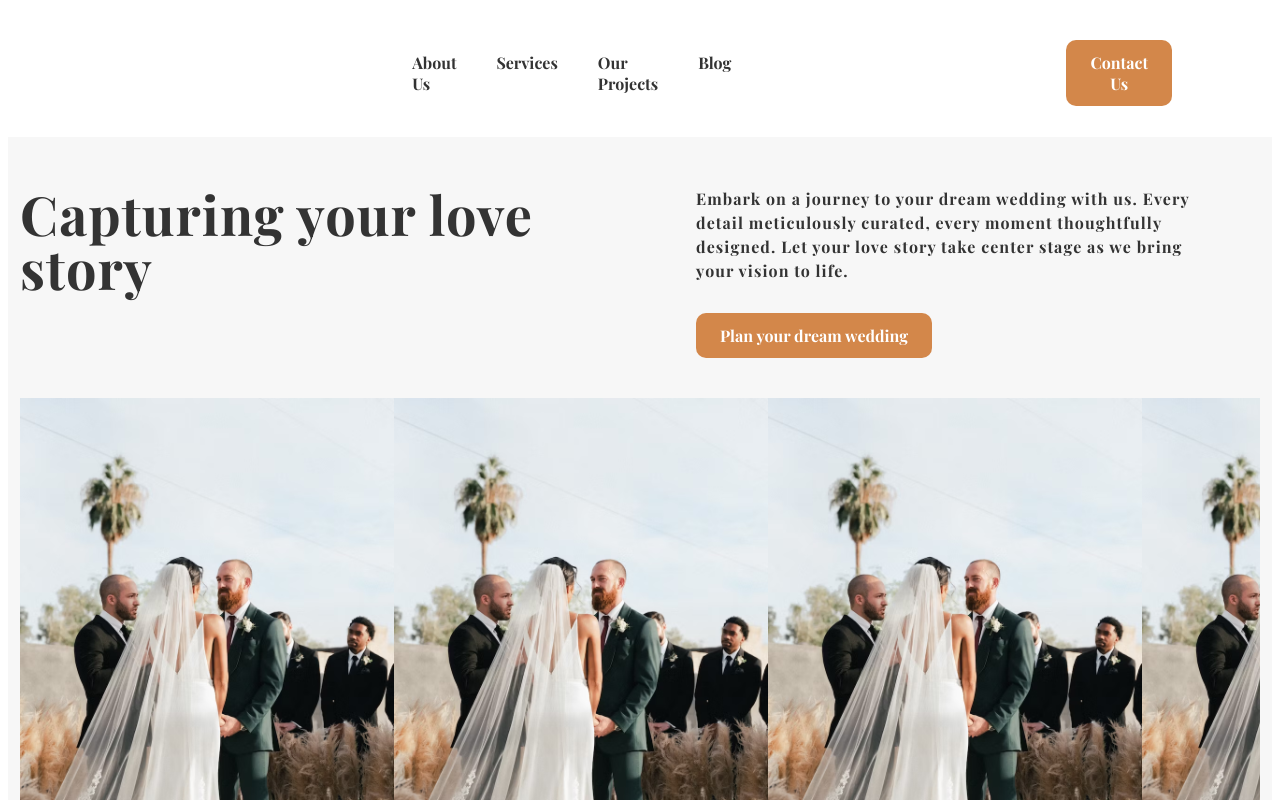
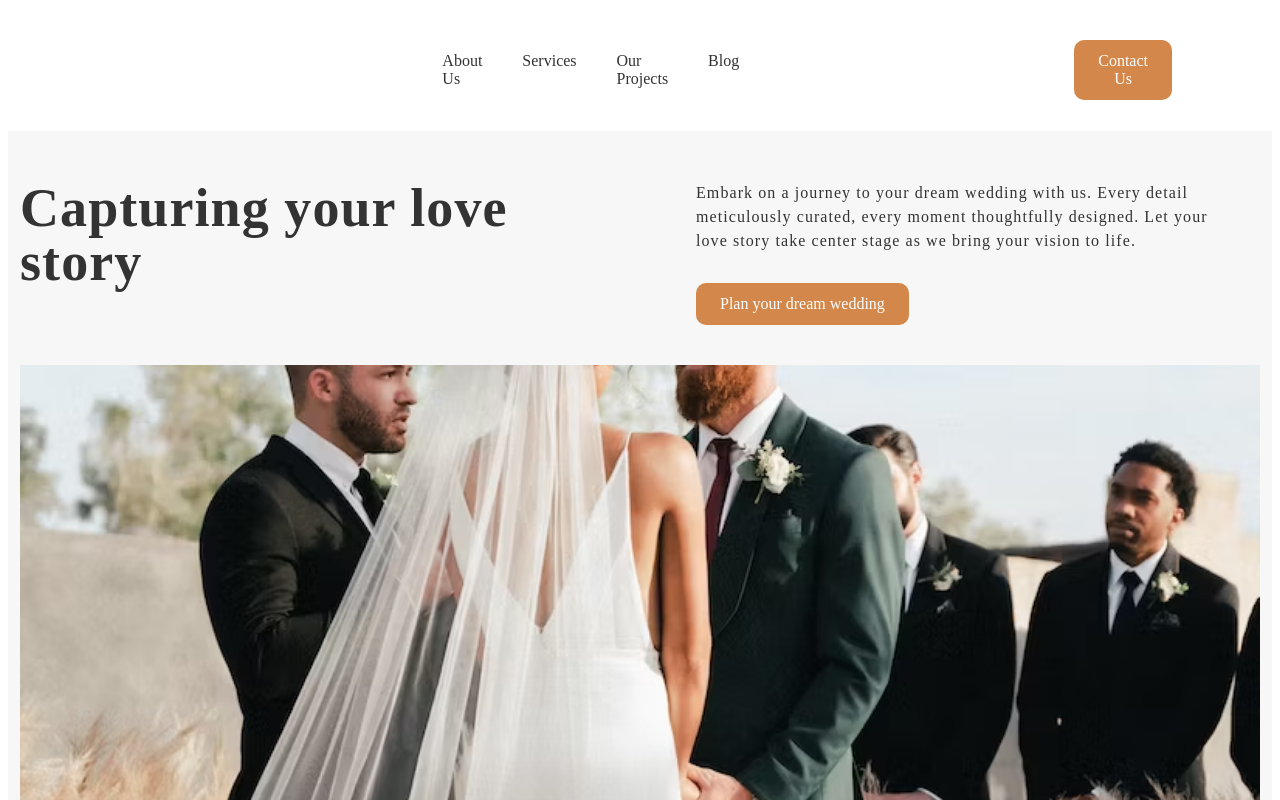
Before and after one commit to Kwabs-97/wedding-planner, a React (Create React App) app: page / in a window 1280 px wide. Shown: the top 800 px of the page. Built offline with nearby package versions, Linux system fonts and the light colour scheme.

Commit message:
hero section

```diff
--- a/src/Styles/Hero.module.css
+++ b/src/Styles/Hero.module.css
@@ -25,8 +25,8 @@
 
 .hero .container header span {
   width: 32.3125rem;
-  color: #333;
-  font-family: Playfair Display;
+  color: var(--primary-color);
+  font-family: var(--heading1-font-family);
   font-size: 3.375rem;
   font-style: normal;
   font-weight: 700;
@@ -43,7 +43,7 @@
 
 .hero .container header > div > span {
   color: #333;
-  font-family: inherit;
+  font-family: --header-3-font-family;
   font-size: 1rem;
   font-style: normal;
   font-weight: 400;
@@ -53,6 +53,6 @@
 .hero .container main {
   width: 77.5rem;
   height: 35rem;
-  background: url("../Components/assets/heroImg.webp"), no-repeat, #c2c1c1;
-  background-size: contain;
+  background: url("../Components/assets/heroImg.webp") no-repeat center;
+  background-size: cover;
 }
--- a/src/index.css
+++ b/src/index.css
@@ -1,10 +1,23 @@
 /** @format */
 
 @import url("https://fonts.googleapis.com/css2?family=EB+Garamond:wght@400;500;700&family=Playfair+Display:wght@700&display=swap");
+
+  :root {
+    --primary-color: #333;
+    --background-color: #f7f7f7;
+    --header1-font-family: "Playfair Display", serif;
+    --header1-font-size: 2.5rem;
+    --header2-font-family: "EB Garamond", serif;
+    --header2-line-height: 100%;
+    --header2-font-size: 1.25rem;
+    --header2-font-weight: 600;
+    --header3-font-family: "EB Garamond", serif;
+    --header3-font-size: 1rem;
+    --header3-line-height: 140%;
+  }
+
 html {
   margin: 0;
   padding: 0;
   box-sizing: border-box;
-  font-family: "EB Garamond", serif;
-  font-family: "Playfair Display", serif;
 }
```
